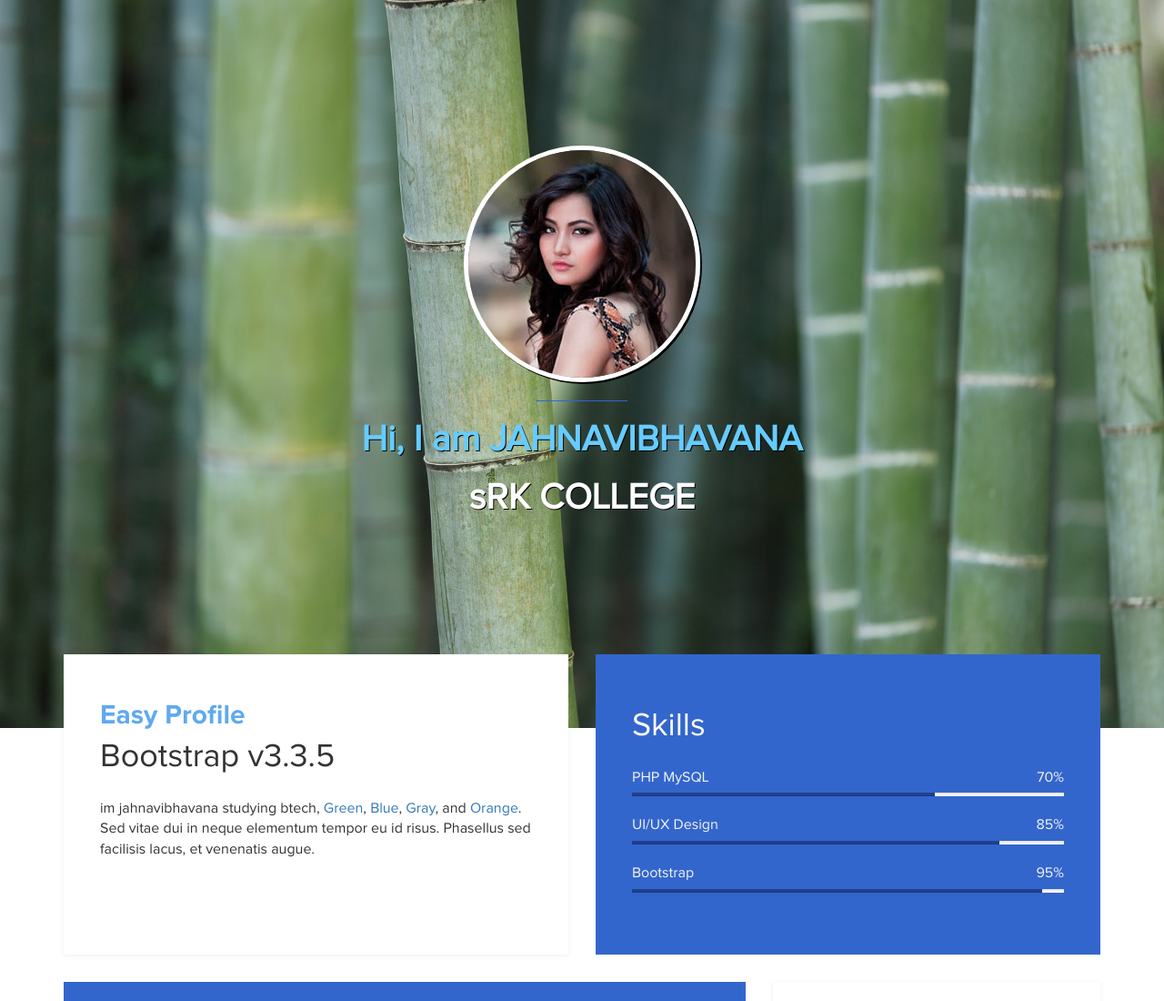
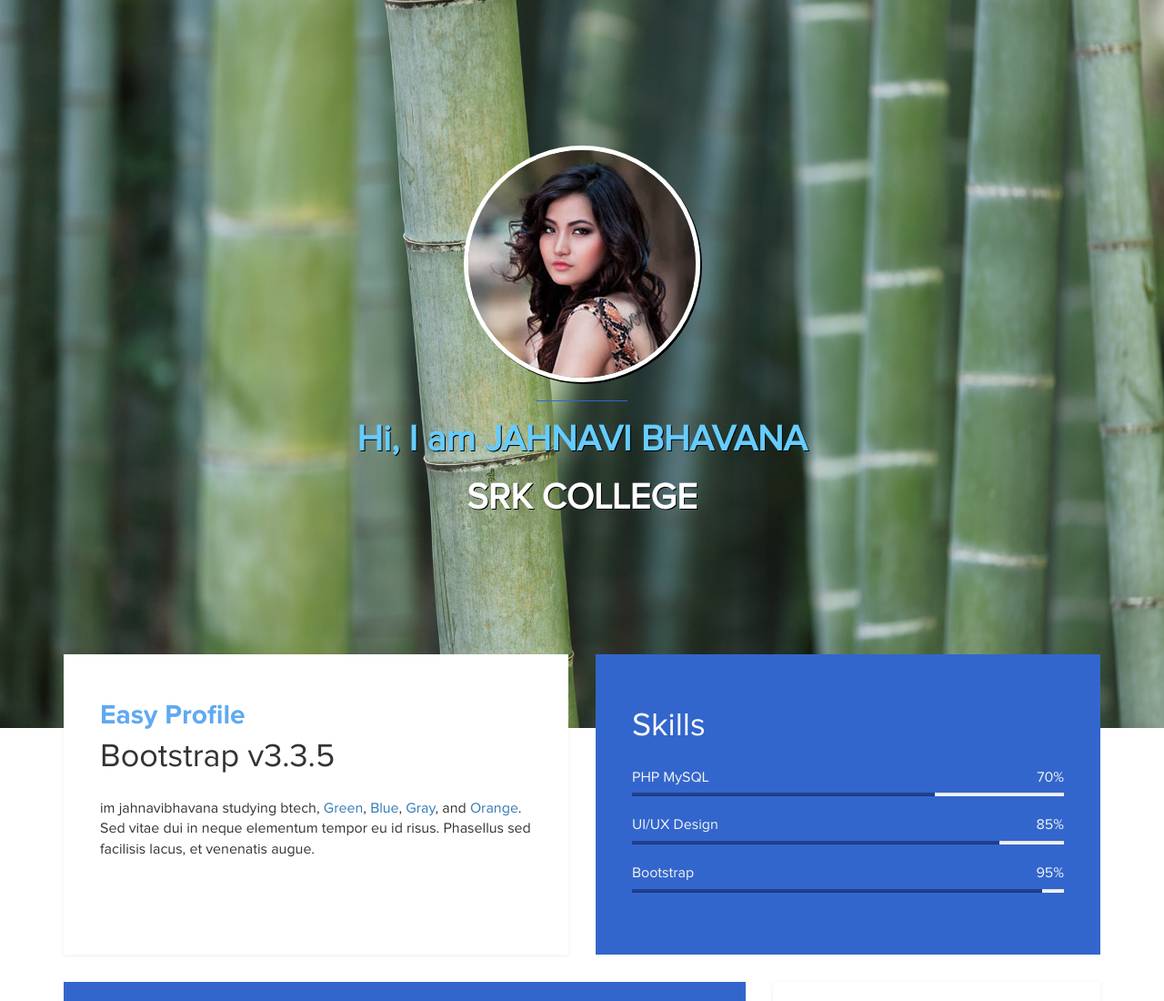
Before and after one commit to jahnavibhavana/jahnavibhavana.github.io, a plain HTML site: page index.html in a window 1280 px wide. Shown: the top 1100 px of the page at 91% size. Drawn offline with Linux system fonts and the light colour scheme.

Commit message:
Update index.html

```diff
--- a/index.html
+++ b/index.html
@@ -2,7 +2,7 @@
 <html lang="en">
 <head>
 	<meta charset="utf-8">
-	<title>jahnavibhavana profile</title>
+	<title>jahnavi bhavana profile</title>
 	<meta http-equiv="X-UA-Compatible" content="IE=Edge">
 	<meta name="viewport" content="width=device-width, initial-scale=1">
 	<meta name="keywords" content="">
@@ -32,8 +32,8 @@ http://www.templatemo.com/tm-467-easy-profile
 			<div class="col-md-12 col-sm-12">
 				<img src="images/tm-easy-profile.jpg" class="img-responsive img-circle tm-border" alt="templatemo easy profile">
 				<hr>
-				<h1 class="tm-title bold shadow">Hi, I am  JAHNAVIBHAVANA</h1>
-				<h1 class="white bold shadow">sRK COLLEGE </h1>
+				<h1 class="tm-title bold shadow">Hi, I am  JAHNAVI BHAVANA</h1>
+				<h1 class="white bold shadow">SRK COLLEGE </h1>
 			</div>
 		</div>
 	</div>
```
